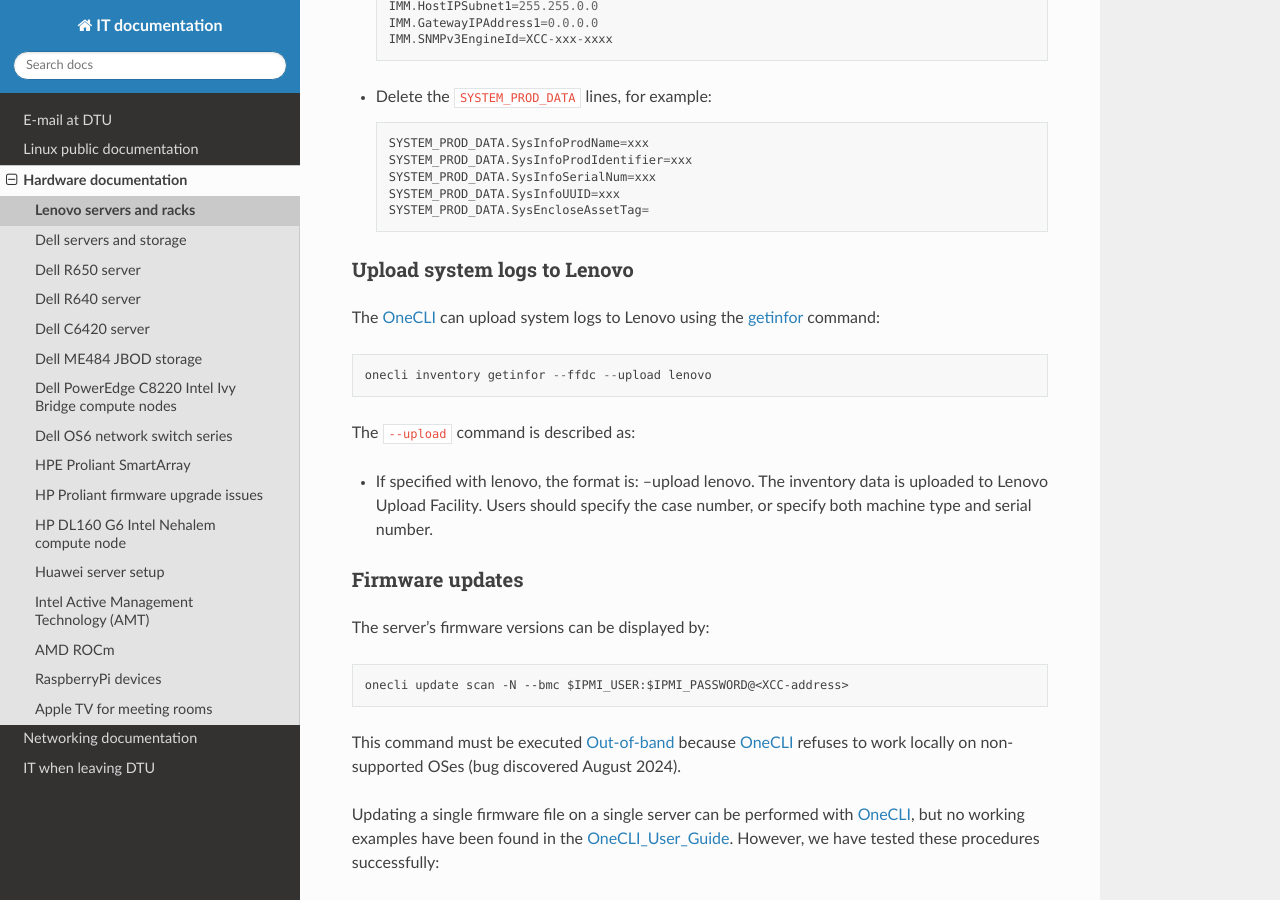
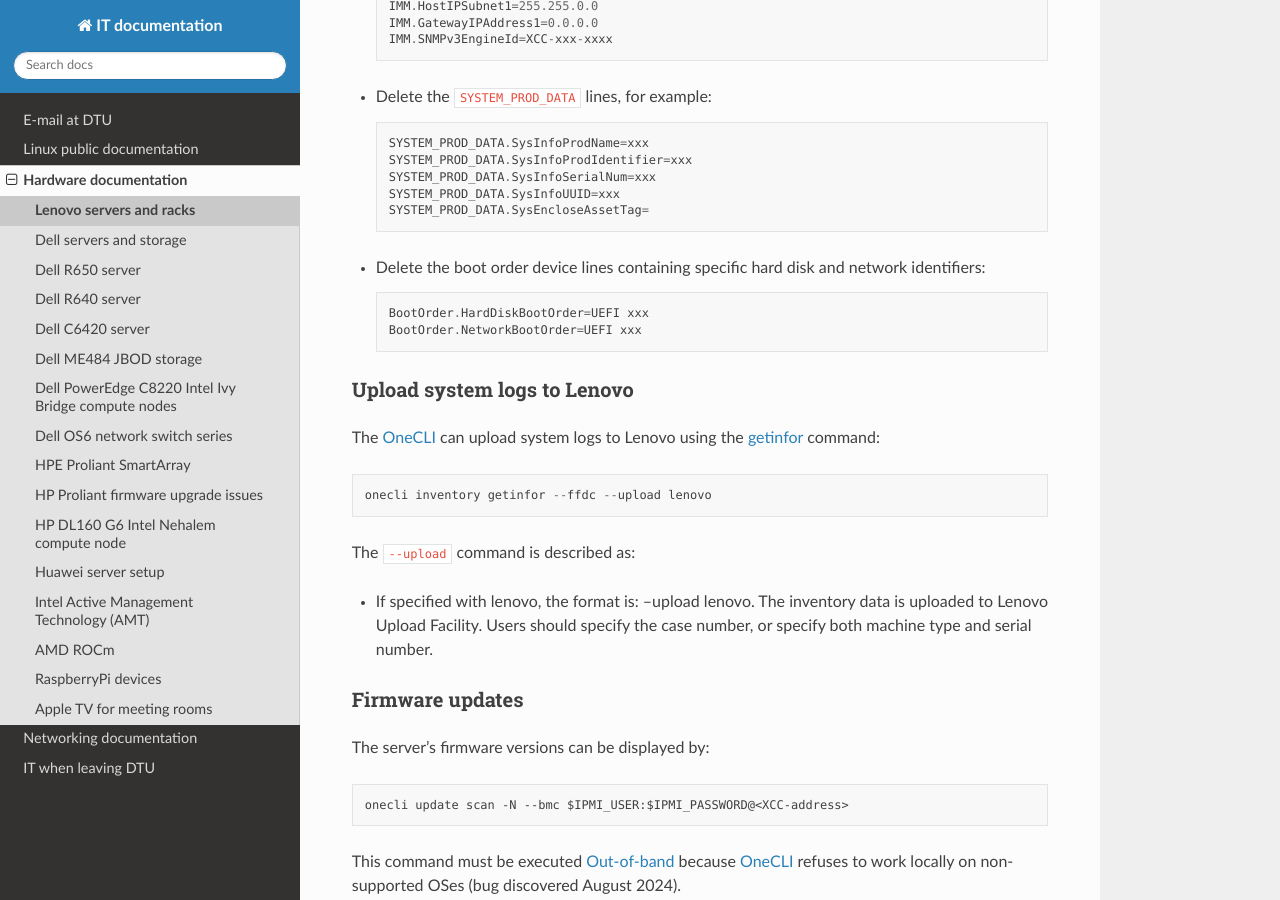
Before and after one commit to OleHolmNielsen/ITwiki, a Sphinx documentation site: the page built from docs/Lenovo_XClarity_BMC.rst, in a window 1280 px wide and 900 px high, scrolled down 4797 px. Built offline with Sphinx 7.4.7 and the Read the Docs theme 3.1.0, drawn with Linux system fonts in a browser that asks for light colours.

Commit message:
Delete the boot order device lines

```diff
--- a/docs/Lenovo_XClarity_BMC.rst
+++ b/docs/Lenovo_XClarity_BMC.rst
@@ -205,6 +205,11 @@
     SYSTEM_PROD_DATA.SysInfoUUID=xxx
     SYSTEM_PROD_DATA.SysEncloseAssetTag=
 
+* Delete the boot order device lines containing specific hard disk and network identifiers::
+
+    BootOrder.HardDiskBootOrder=UEFI xxx
+    BootOrder.NetworkBootOrder=UEFI xxx
+
 Upload system logs to Lenovo
 ------------------------------
 
```
